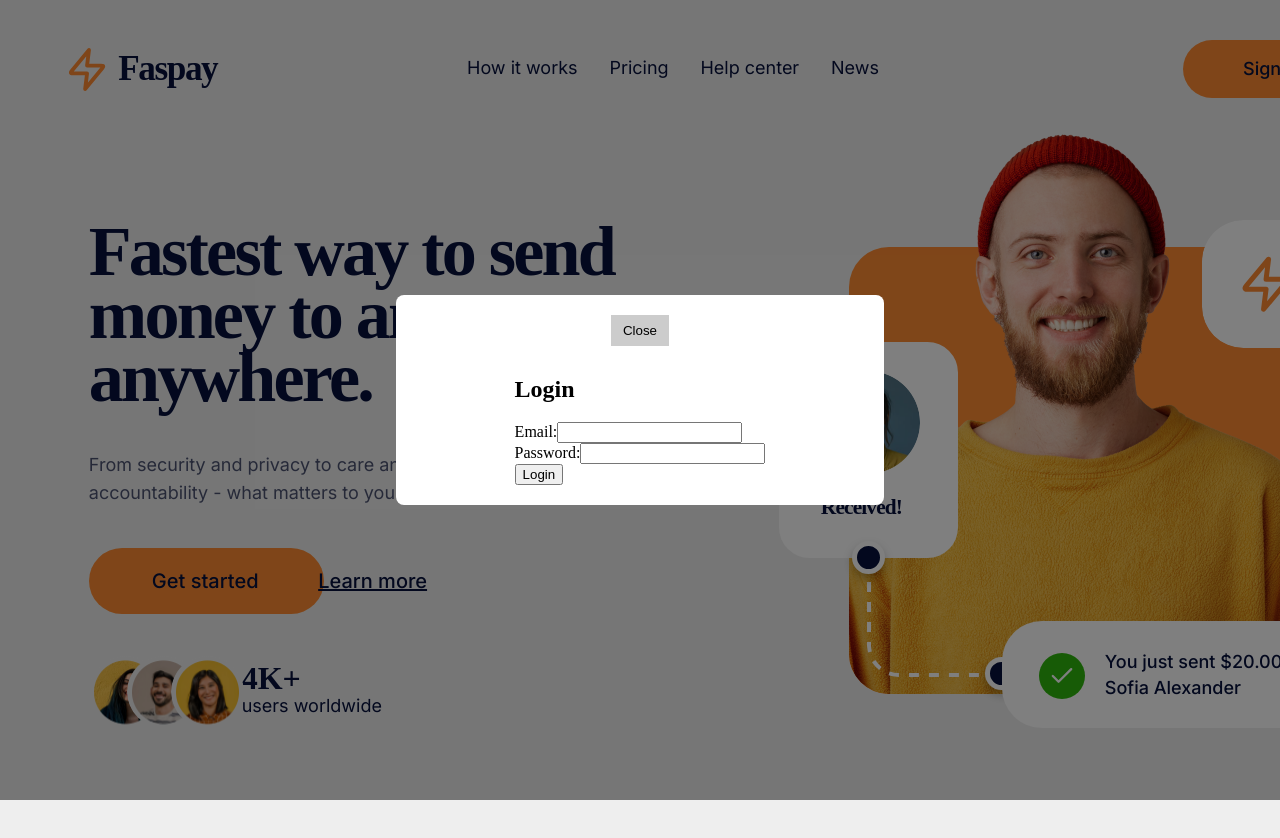
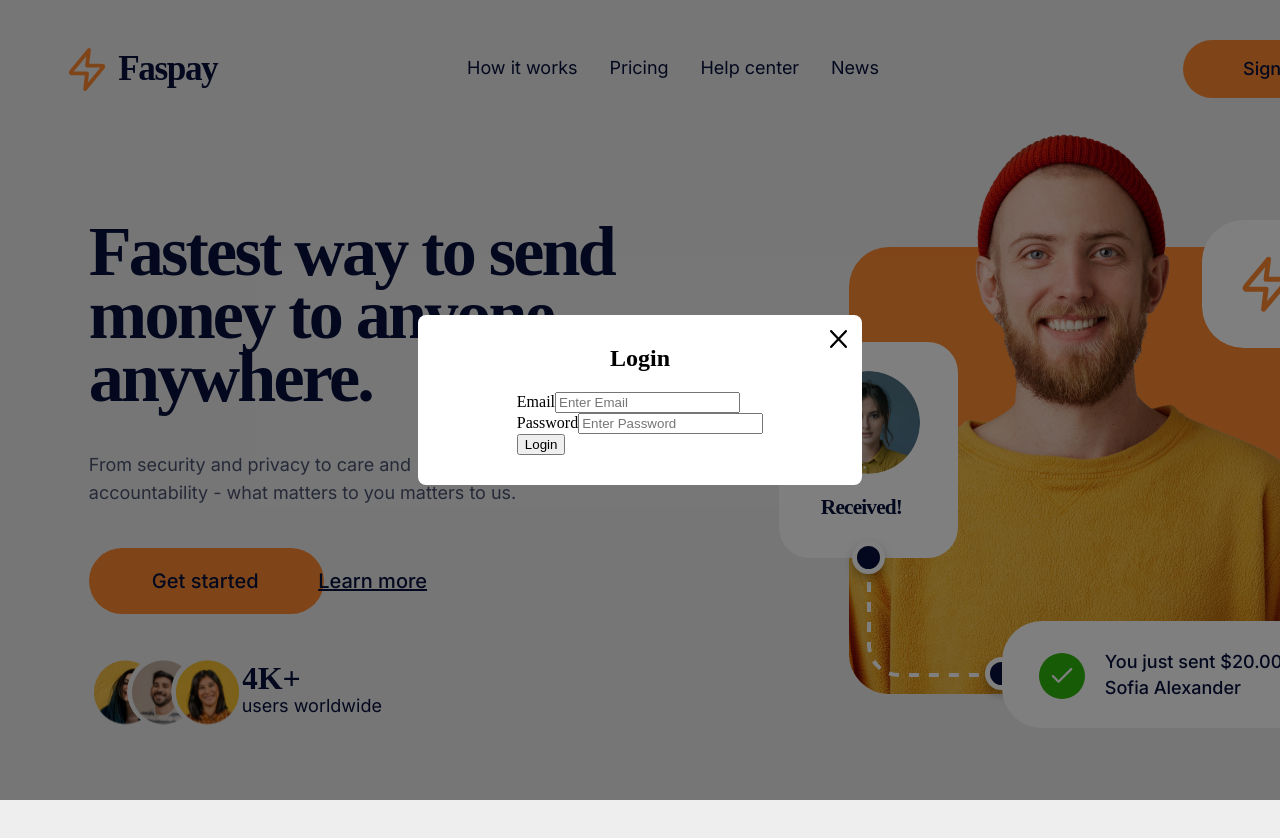
Before and after one commit to rohitsaroha125/PayPro, a Next.js app in the folder frontend/: page / in a window 1280 px wide. Both pictures are taken after a click on the button "Sign Up". Built offline with nearby package versions, Linux system fonts and the light colour scheme; a web font is replaced by a local one.

Commit message:
ADD: Login modal design

```diff
--- a/frontend/components/Login.Module.css
+++ b/frontend/components/Login.Module.css
@@ -1,12 +1,42 @@
-/* LoginForm.module.css */
 .loginForm {
     display: flex;
     flex-direction: column;
+    font-family: 'Inter';
+    width: 100%;
   }
 
 .loginInput{
     display: flex;
     flex-direction: column;
+    margin-bottom: 20px;
 }
 
-  /* Add more styles as needed for the login form */
+.loginLabel{
+    margin-bottom: 5px;
+    font-size: 14px;
+    font-weight: 500;
+}
+
+.textInput{
+    font-size: 15px;
+    padding: 12.5px 15px;
+    border: 1px solid #dcdcdc;
+    border-radius: 8px;
+}
+
+.loginBtn{
+    padding: 15px 40px;
+    background: #ff8c32;
+    border-color: #ff8c32;
+    border: unset;
+    font-size: 16px;
+    font-weight: 500;
+    margin-top: 10px;
+    color: #06113c;
+    border-radius: 30px;
+}
+
+.midBtn{
+display: flex;
+justify-content: center;
+}
--- a/frontend/components/Login.tsx
+++ b/frontend/components/Login.tsx
@@ -12,31 +12,38 @@ const Login: React.FC<{}> = () => {
 
   return (
     <div className={styles.loginForm}>
-      <h2>Login</h2>
+      <h2 className="text-center" style={{
+        marginTop:'0px'
+      }}>Login</h2>
       <form onSubmit={handleLogin}>
         <div className={styles.loginInput}>
-          <label htmlFor="email">Email:</label>
+          <label htmlFor="email" className={styles.loginLabel}>Email</label>
           <input
             type="email"
             id="email"
+            placeholder="Enter Email"
             value={email}
             onChange={(e) => setEmail(e.target.value)}
             required
+            className={styles.textInput}
           />
         </div>
 
         <div className={styles.loginInput}>
-          <label htmlFor="password">Password:</label>
+          <label htmlFor="password" className={styles.loginLabel}>Password</label>
           <input
             type="password"
             id="password"
+            placeholder="Enter Password"
             value={password}
             onChange={(e) => setPassword(e.target.value)}
             required
+            className={styles.textInput}
           />
         </div>
-
-        <button type="submit">Login</button>
+        <div className={styles.midBtn}>
+            <button type="submit" className={styles.loginBtn}>Login</button>
+        </div>
       </form>
     </div>
   );
--- a/frontend/components/Modal.module.css
+++ b/frontend/components/Modal.module.css
@@ -14,13 +14,14 @@
 
   .modal {
     background: #fff;
-    padding: 20px;
+    padding: 30px;
     border-radius: 8px;
-    width: 35vw;
+    width: 30vw;
     display: flex;
     justify-content: center;
     align-items: center;
     flex-direction: column;
+    position: relative;
   }
 
   .close-btn {
@@ -30,3 +31,10 @@
     cursor: pointer;
     margin-bottom: 10px;
   }
+
+  .crossIcon{
+    position: absolute;
+    top: 15px;
+    right: 15px;
+    cursor: pointer;
+  }
--- a/frontend/components/Modal.tsx
+++ b/frontend/components/Modal.tsx
@@ -1,6 +1,7 @@
 // Modal.tsx
 import React, { ReactNode } from 'react';
 import styles from './Modal.module.css'
+import Image from 'next/image';
 
 interface ModalProps {
   isOpen: boolean;
@@ -14,9 +15,7 @@ const Modal: React.FC<ModalProps> = ({ isOpen, onClose, children }) => {
   return (
     <div className={styles['modal-overlay']}>
       <div className={styles.modal}>
-        <button className={styles['close-btn']} onClick={onClose}>
-          Close
-        </button>
+        <Image className={styles.crossIcon} src="/cross.png" width={17.5} height={17.5} alt="Cross Icon" onClick={onClose} />
         {children}
       </div>
     </div>
--- a/frontend/pages/global.css
+++ b/frontend/pages/global.css
@@ -39,3 +39,7 @@ body {
   --br-11xl: 30px;
   --br-31xl: 50px;
 }
+
+.text-center{
+  text-align: center;
+}
```
Also changed, not shown: frontend/public/cross.png (added).
